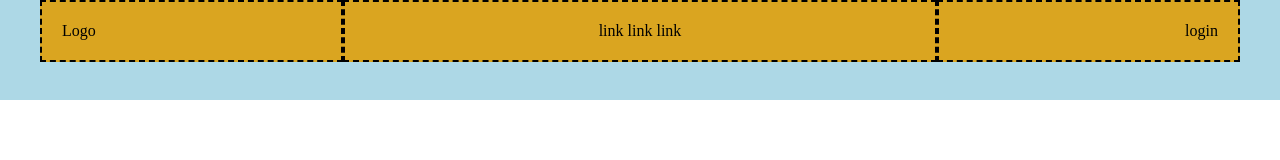
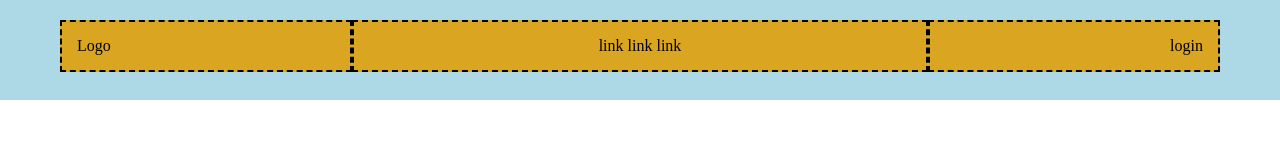
Before and after one commit to domenicatonziello/htmlcss-struttura-discord, a plain HTML site: page index.html in a window 1280 px wide. Drawn offline with Linux system fonts and the light colour scheme.

Commit message:
2 step header

```diff
--- a/style.css
+++ b/style.css
@@ -7,11 +7,12 @@
 .container{
     max-width: 1200px;
     margin: 0 auto;
+    padding: 20px;
 }
 /* HEADER */
 header{
     background-color: rgb(173,216,230);
-    min-height: 100px;
+    height: 100px;
 }
 .flex-container{
     display: flex;
@@ -24,7 +25,7 @@ nav{
 }
 .navigation{
     border: 2px dashed black;
-    padding: 20px;
+    padding: 15px;
 }
 .left-col,.right-col{
     flex-basis: calc(100% / 3);
```
Also changed, not shown: index.html (+3 -1 lines).
